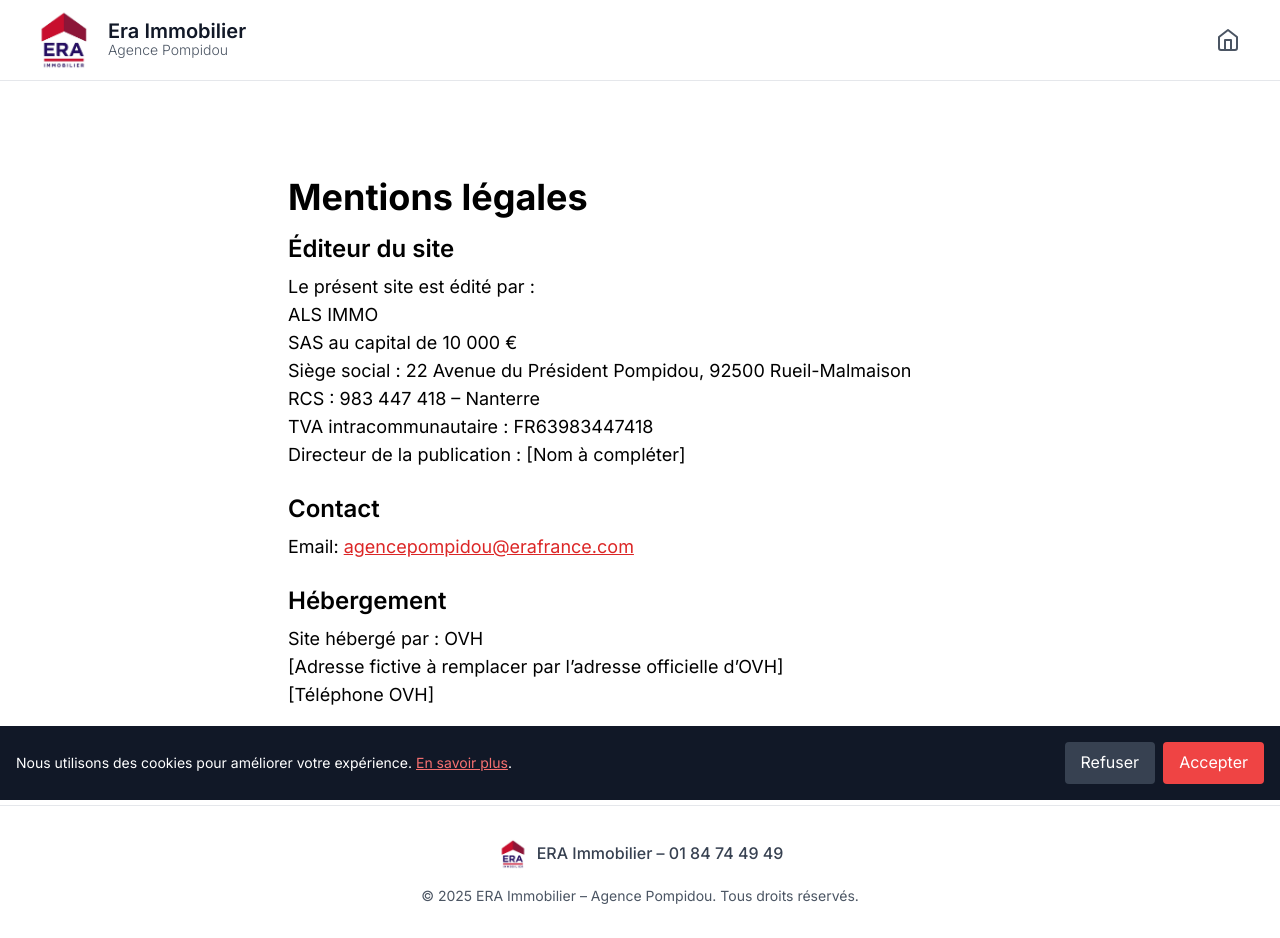
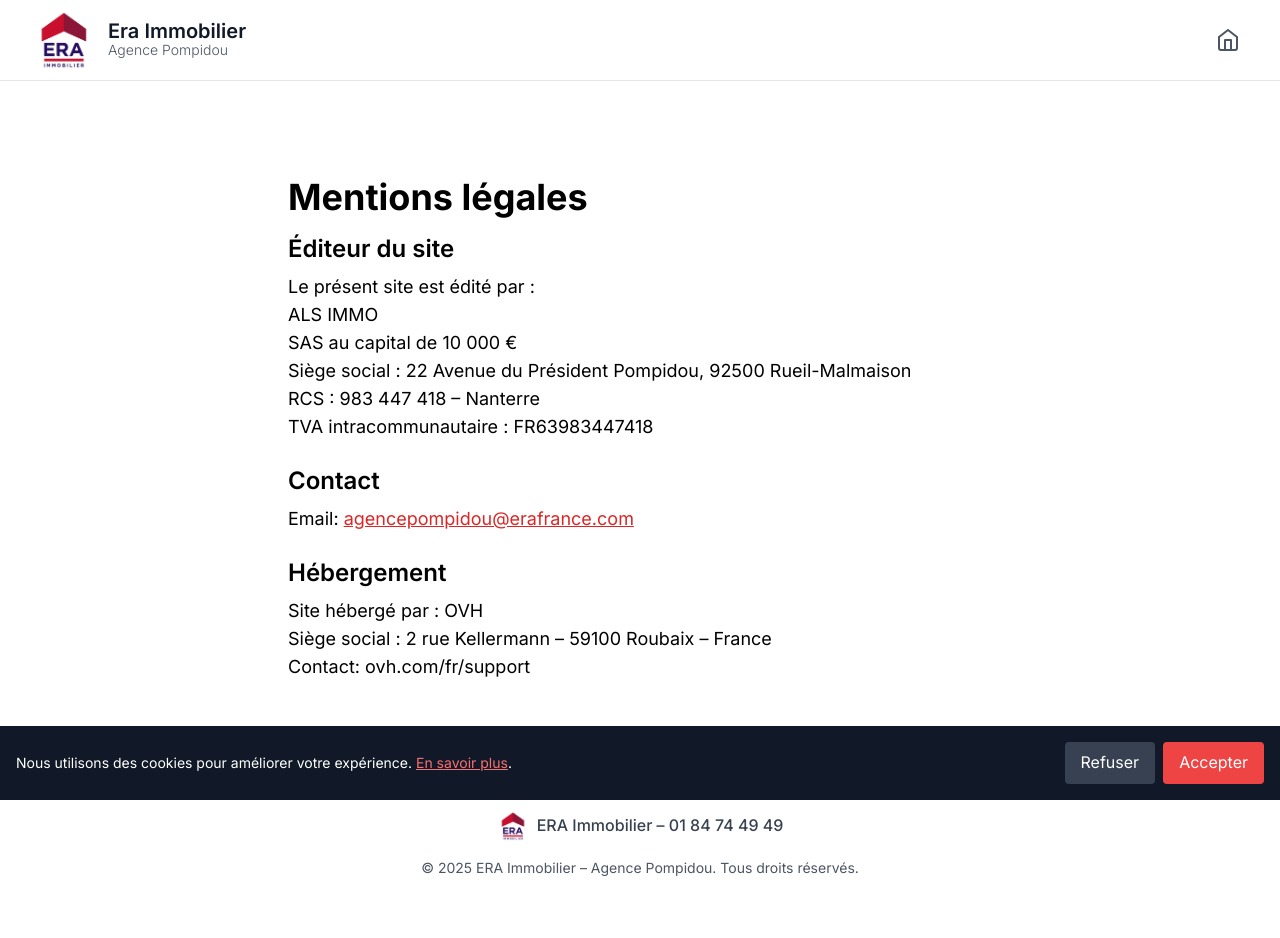
Before and after one commit to Skuzzi29/Landing-page-ERA-RUEIL, a React (Vite) app: page /mentions-legales in a window 1280 px wide. After the commit the page ends 910 px from the top, so only its background shows below. Built offline with nearby package versions, Linux system fonts and the light colour scheme; no server answers.

Commit message:
Update MentionsLegales.tsx

```diff
--- a/src/components/MentionsLegales.tsx
+++ b/src/components/MentionsLegales.tsx
@@ -68,7 +68,6 @@
             <br />
             TVA intracommunautaire : FR63983447418
             <br />
-            Directeur de la publication : [Nom à compléter]
           </p>
         </div>
 
@@ -90,9 +89,9 @@
           <p>
             Site hébergé par : OVH
             <br />
-            [Adresse fictive à remplacer par l’adresse officielle d’OVH]
+            Siège social : 2 rue Kellermann – 59100 Roubaix – France
             <br />
-            [Téléphone OVH]
+            Contact: ovh.com/fr/support
           </p>
         </div>
       </section>
```
